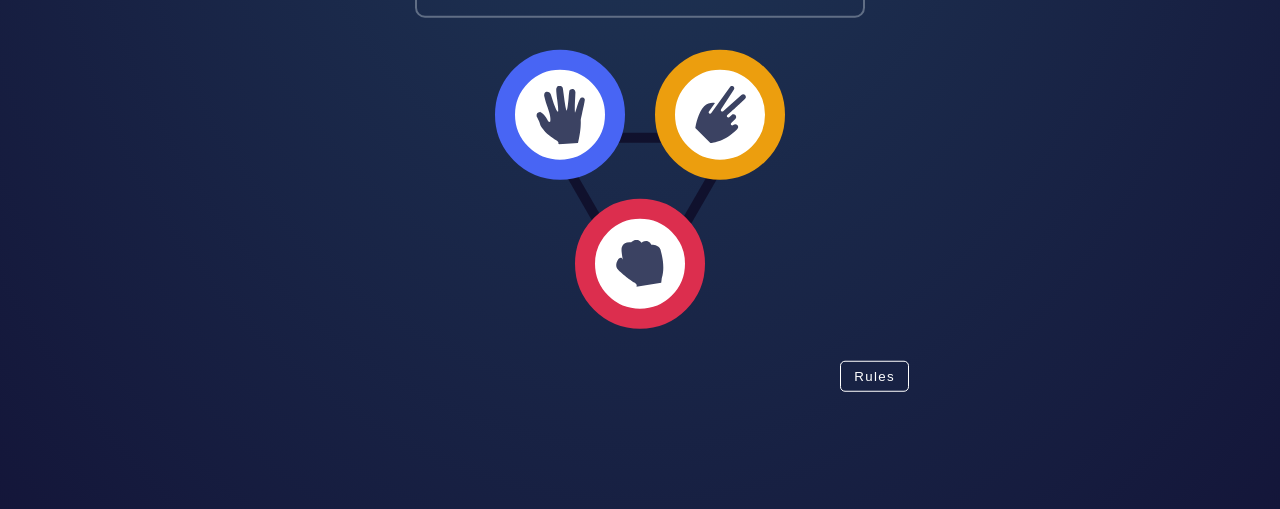
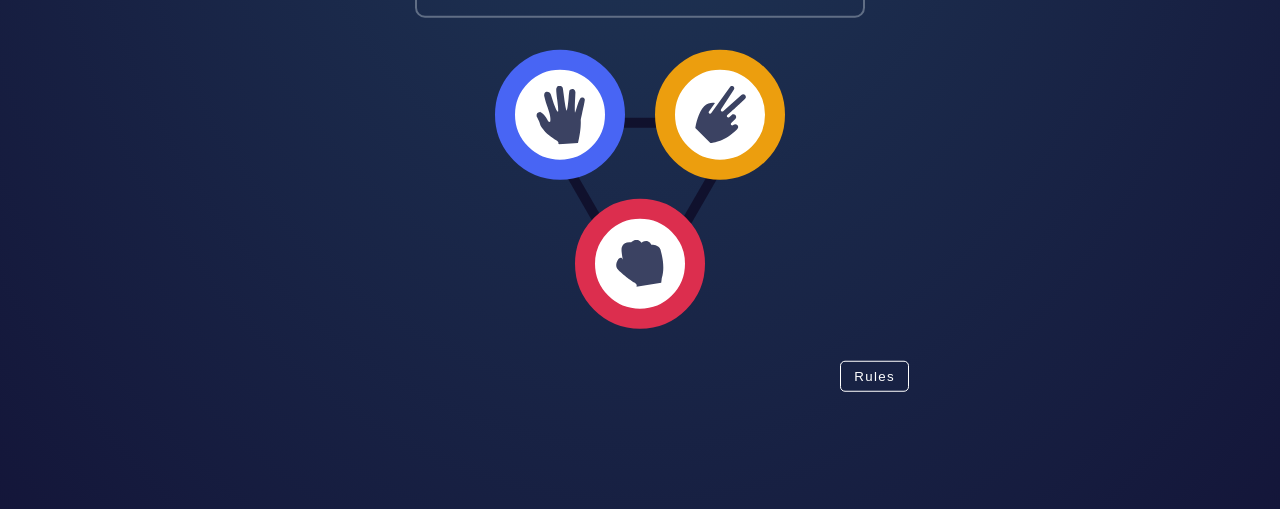
Before and after one commit to w-turney/Rock-Paper-Scissors, a plain HTML site: page index.html in a window 1280 px wide. Shown: the part 267-776 px from the top of the page. Drawn offline with Linux system fonts and the light colour scheme.

Commit message:
Repositioned connectors

```diff
--- a/style.css
+++ b/style.css
@@ -130,7 +130,7 @@ body {
 
 .connector {
     position: absolute;
-    top: 50%;
+    top: 47%;
     z-index: -1;
     width: 150px;
     height: 10px;
```
